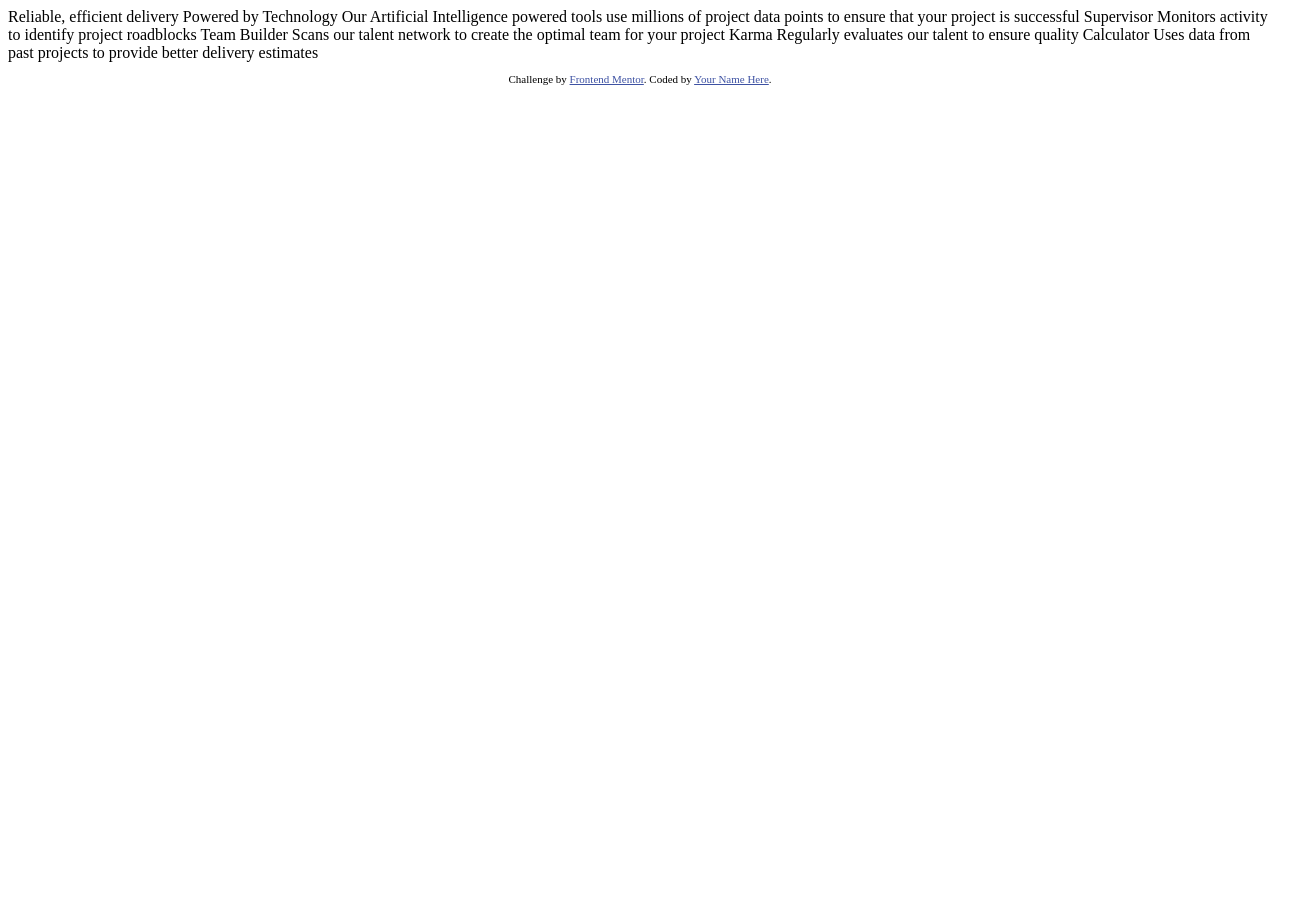
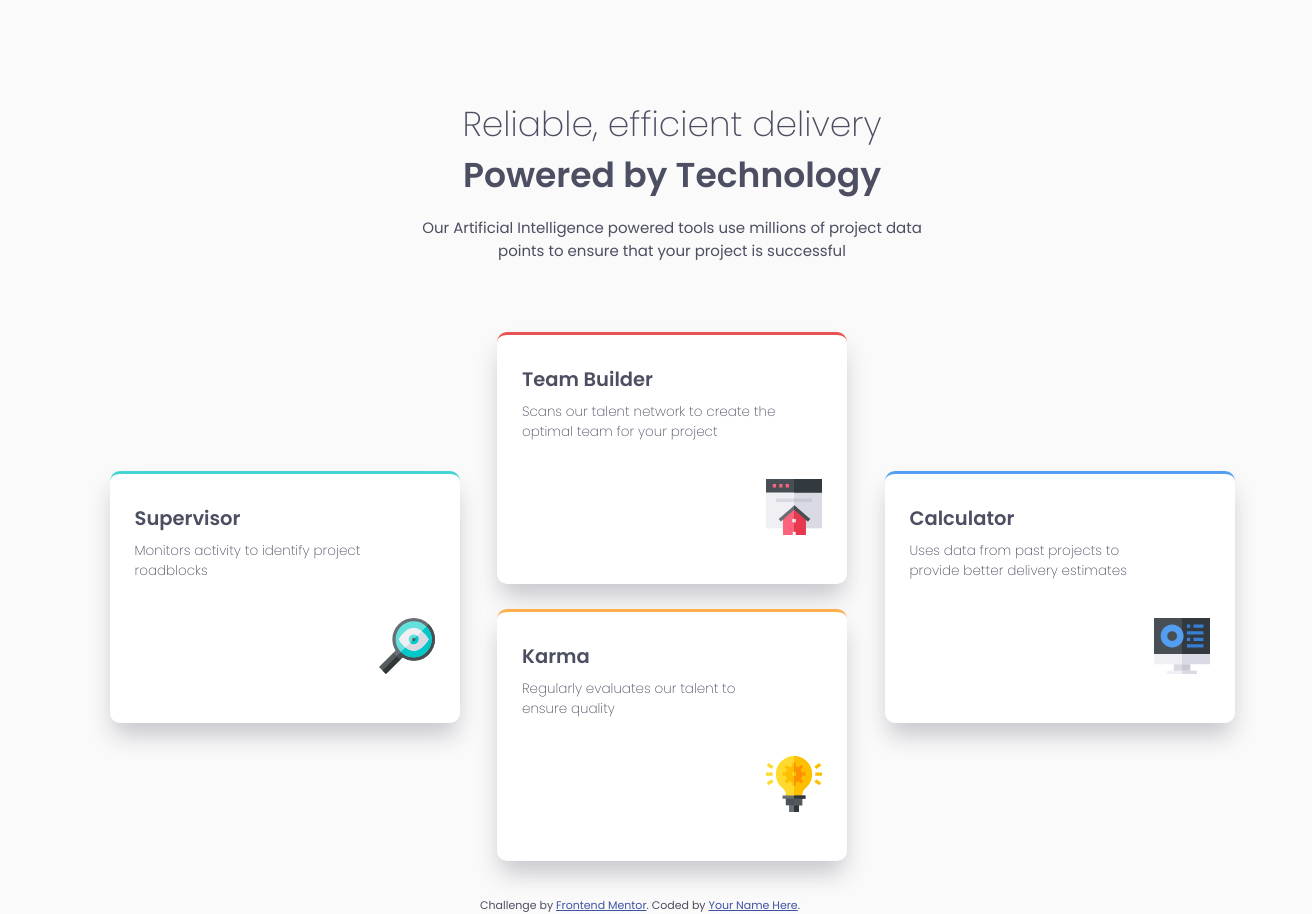
Before and after one commit to TiredQuan/four-card-feature-section-master, a plain HTML site: page index.html in a window 1280 px wide. Shown: the whole page, 1312 px wide, since content can reach past the window. Before the commit the page ends 800 px from the top, so only its background shows below. Drawn offline with Linux system fonts and the light colour scheme.

Commit message:
Finished challenge
Beside the fact that I don't know how the border-top works on the cards (it looks different from mine), this is pretty easy

```diff
--- /dev/null
+++ b/dist/css/main.css
@@ -0,0 +1,176 @@
+*, *::after, *::before {
+  -webkit-box-sizing: border-box;
+          box-sizing: border-box;
+}
+
+body {
+  font-family: 'Poppins', sans-serif;
+  font-size: 0.9375rem;
+  background-color: #fafafa;
+  color: #4c4e61;
+  margin: 0;
+}
+
+p {
+  margin-bottom: 0;
+}
+
+.compliment {
+  font-size: 1.40625rem;
+}
+
+@media screen and (min-width: 50em) {
+  .compliment {
+    font-size: 2.15625rem;
+  }
+}
+
+.compliment--1 {
+  font-weight: 200;
+}
+
+.compliment--2 {
+  font-weight: 600;
+}
+
+#container {
+  margin: 6.1875rem 2rem 0 2rem;
+}
+
+@media screen and (min-width: 50em) {
+  #container {
+    min-width: 1280px;
+    height: auto;
+  }
+}
+
+#bold-statement {
+  width: 300px;
+  height: auto;
+  margin: 15px auto 0 auto;
+}
+
+@media screen and (min-width: 50em) {
+  #bold-statement {
+    width: 500px;
+    height: 40px;
+    margin: 15px auto 0 auto;
+  }
+}
+
+#cards {
+  display: -webkit-box;
+  display: -ms-flexbox;
+  display: flex;
+  -webkit-box-orient: vertical;
+  -webkit-box-direction: normal;
+      -ms-flex-direction: column;
+          flex-direction: column;
+  -webkit-box-align: center;
+      -ms-flex-align: center;
+          align-items: center;
+  -webkit-box-pack: center;
+      -ms-flex-pack: center;
+          justify-content: center;
+}
+
+@media screen and (min-width: 50em) {
+  #cards {
+    display: -webkit-box;
+    display: -ms-flexbox;
+    display: flex;
+    -webkit-box-orient: horizontal;
+    -webkit-box-direction: normal;
+        -ms-flex-direction: row;
+            flex-direction: row;
+    -webkit-box-align: center;
+        -ms-flex-align: center;
+            align-items: center;
+    -webkit-box-pack: space-evenly;
+        -ms-flex-pack: space-evenly;
+            justify-content: space-evenly;
+    height: auto;
+    width: 1200px;
+    margin: 0 auto;
+  }
+}
+
+.card {
+  height: 222px;
+  width: 311px;
+  background-color: white;
+  -webkit-box-shadow: 0px 15px 25px -4px rgba(30, 30, 60, 0.25);
+          box-shadow: 0px 15px 25px -4px rgba(30, 30, 60, 0.25);
+  margin-bottom: 25px;
+  border-radius: 10px;
+  padding: 30px 25px 0 25px;
+  display: -webkit-box;
+  display: -ms-flexbox;
+  display: flex;
+  -webkit-box-orient: vertical;
+  -webkit-box-direction: normal;
+      -ms-flex-direction: column;
+          flex-direction: column;
+  -webkit-box-pack: start;
+      -ms-flex-pack: start;
+          justify-content: flex-start;
+}
+
+@media screen and (min-width: 50em) {
+  .card {
+    height: 252px;
+    width: 350px;
+  }
+}
+
+.card__supervisor {
+  border-top: #45d3d3 solid 3px;
+}
+
+.card__team-builder {
+  border-top: #ea5353 solid 3px;
+}
+
+.card__karma {
+  border-top: #fcaf4a solid 3px;
+}
+
+.card__calculator {
+  border-top: #549ef2 solid 3px;
+}
+
+.card__word {
+  width: 261px;
+  height: 114px;
+}
+
+.card__header {
+  font-size: 1.21875rem;
+  font-weight: 600;
+}
+
+.card__statement {
+  font-weight: 200;
+  font-size: 0.84375rem;
+  margin: 8px 0 35px 0;
+}
+
+.card__image {
+  height: 56px;
+  width: 56px;
+  -ms-flex-item-align: end;
+      align-self: flex-end;
+}
+
+.header {
+  text-align: center;
+  margin: 0 auto 76px auto;
+  height: auto;
+}
+
+@media screen and (min-width: 50em) {
+  .header {
+    width: 530px;
+  }
+}
+/*# sourceMappingURL=main.css.map */
--- a/dist/scss/base/_reset.scss
+++ b/dist/scss/base/_reset.scss
@@ -0,0 +1,13 @@
+*, *::after, *::before {
+    box-sizing: border-box;
+}
+body {
+    font-family: 'Poppins', sans-serif;
+    font-size: $font-size;
+    background-color: $very-light-gray;
+    color: $very-dark-blue;
+    margin: 0;
+}
+p {
+    margin-bottom: 0;
+}
--- a/dist/scss/base/_typography.scss
+++ b/dist/scss/base/_typography.scss
@@ -0,0 +1,12 @@
+.compliment {
+    font-size: $font-size *1.5;
+    @media screen and (min-width:50em) {
+        font-size: $font-size *2.3;
+    }
+    &--1 {
+        font-weight: map-get($font-weight, thin );
+    }
+    &--2 {
+        font-weight: map-get($font-weight, bold );
+    }
+}
--- a/dist/scss/main.scss
+++ b/dist/scss/main.scss
@@ -5,3 +5,91 @@
 
 @import 'base/reset';
 @import 'base/typography';
+
+#container {
+    margin: 6.1875rem 2rem 0 2rem ;
+    @media screen and (min-width:50em) {
+        min-width: 1280px;
+        height: auto;
+    }
+}
+#bold-statement {
+    width: 300px;
+    height: auto;
+    margin: 15px auto 0 auto;
+    @media screen and (min-width:50em) {
+        width: 500px;
+        height: 40px;
+        margin: 15px auto 0 auto;
+    }
+}
+#cards {
+    display: flex;
+    flex-direction: column ;
+    align-items: center;
+    justify-content: center;
+    @media screen and (min-width:50em) {
+     display: flex;
+     flex-direction: row ;
+     align-items: center;
+     justify-content: space-evenly;
+     height: auto;
+     width: 1200px;
+     margin: 0 auto;
+    }
+}
+.card {
+    height: 222px;
+    width: 311px;
+    background-color: white;
+    box-shadow: 0px 15px 25px -4px rgba(30,30,60,0.25);
+    margin-bottom: 25px;
+    border-radius: 10px;
+    padding: 30px 25px 0 25px;
+    display: flex;
+    flex-direction: column;
+    justify-content: flex-start;
+    // 349 252
+    @media screen and (min-width:50em) {
+        height: 252px;
+        width: 350px;
+    }
+    &__supervisor {
+        border-top: $cyan solid 3px;
+    }
+    &__team-builder {
+        border-top: $red solid 3px;
+    }
+    &__karma {
+        border-top: $orange solid 3px;
+    }
+    &__calculator {
+        border-top: $blue solid 3px;
+    }
+    &__word {
+        width: 261px;
+        height: 114px;
+    }
+    &__header {
+        font-size: $font-size*1.3;
+        font-weight: map-get($font-weight, bold );
+    }
+    &__statement {
+        font-weight: map-get($font-weight, thin );
+        font-size: $font-size*0.9;
+        margin: 8px 0 35px 0;
+    }
+    &__image {
+        height: 56px;
+        width: 56px;
+        align-self: flex-end;
+    }
+}
+.header {
+    text-align: center;
+    margin: 0 auto 76px auto;
+    height: auto;
+    @media screen and (min-width:50em) {
+        width: 530px;
+    }
+}
--- a/index.html
+++ b/index.html
@@ -5,6 +5,10 @@
   <meta name="viewport" content="width=device-width, initial-scale=1.0"> <!-- displays site properly based on user's device -->
 
   <link rel="icon" type="image/png" sizes="32x32" href="./images/favicon-32x32.png">
+  <link rel="preconnect" href="https://fonts.googleapis.com">
+<link rel="preconnect" href="https://fonts.gstatic.com" crossorigin>
+<link href="https://fonts.googleapis.com/css2?family=Poppins:wght@200;400;600&display=swap" rel="stylesheet">
+<link rel="stylesheet" href="dist/css/main.css">
 
   <title>Frontend Mentor | Four card feature section</title>
 
@@ -15,26 +19,62 @@
   </style>
 </head>
 <body>
+<div id="container">
+  <header class="header">
 
-  Reliable, efficient delivery
-  Powered by Technology
+      <div class="compliment">
+        <div class="compliment--1">Reliable, efficient delivery</div>
+        <div class="compliment--2">Powered by Technology</div>
+      </div>
 
-  Our Artificial Intelligence powered tools use millions of project data points
-  to ensure that your project is successful
+      <p id="bold-statement">
+        Our Artificial Intelligence powered tools use millions of project data points
+        to ensure that your project is successful
 
-  Supervisor
-  Monitors activity to identify project roadblocks
+      </p>
+  </header>
+    <section id="cards">
+      <div class="groupie">
+        <div class="card card__supervisor">
+          <div class="card__word">
+            <div class="card__header">Supervisor</div>
+           <p class="card__statement"> Monitors activity to identify project roadblocks</p>
+          </div>
+         <img class="card__image" src="dist/images/icon-supervisor.svg" alt="Supervisor">
+        </div>
+      </div>
 
-  Team Builder
-  Scans our talent network to create the optimal team for your project
+      <div class="groupie">
+        <div class="card card__team-builder">
+          <div class="card__word">
+            <div class="card__header"> Team Builder</div>
+            <p class="card__statement">Scans our talent network to create the optimal team for your project</p>
+          </div>
+          <img class="card__image" src="dist/images/icon-team-builder.svg" alt="Team Builder">
+        </div>
 
-  Karma
-  Regularly evaluates our talent to ensure quality
+        <div class="card card__karma">
+          <div class="card__word">
+            <div class="card__header">Karma</div>
+            <p class="card__statement">Regularly evaluates our talent to ensure quality</p>
+          </div>
+          <img class="card__image" src="dist/images/icon-karma.svg" alt="Karma">
 
-  Calculator
-  Uses data from past projects to provide better delivery estimates
+        </div>
+      </div>
+      <div class="groupie">
+        <div class="card card__calculator">
+          <div class="card__word">
+            <div class="card__header">Calculator</div>
+            <p class="card__statement">Uses data from past projects to provide better delivery estimates</p>
+          </div>
+          <img class="card__image" src="dist/images/icon-calculator.svg" alt="Calculator">
+        </div>
+      </div>
 
 
+    </section>
+</div>
   <footer>
     <p class="attribution">
       Challenge by <a href="https://www.frontendmentor.io?ref=challenge" target="_blank">Frontend Mentor</a>.
```
Also changed, not shown: dist/scss/abstracts/_variables.scss (+24 -0 lines), 1 other file.
